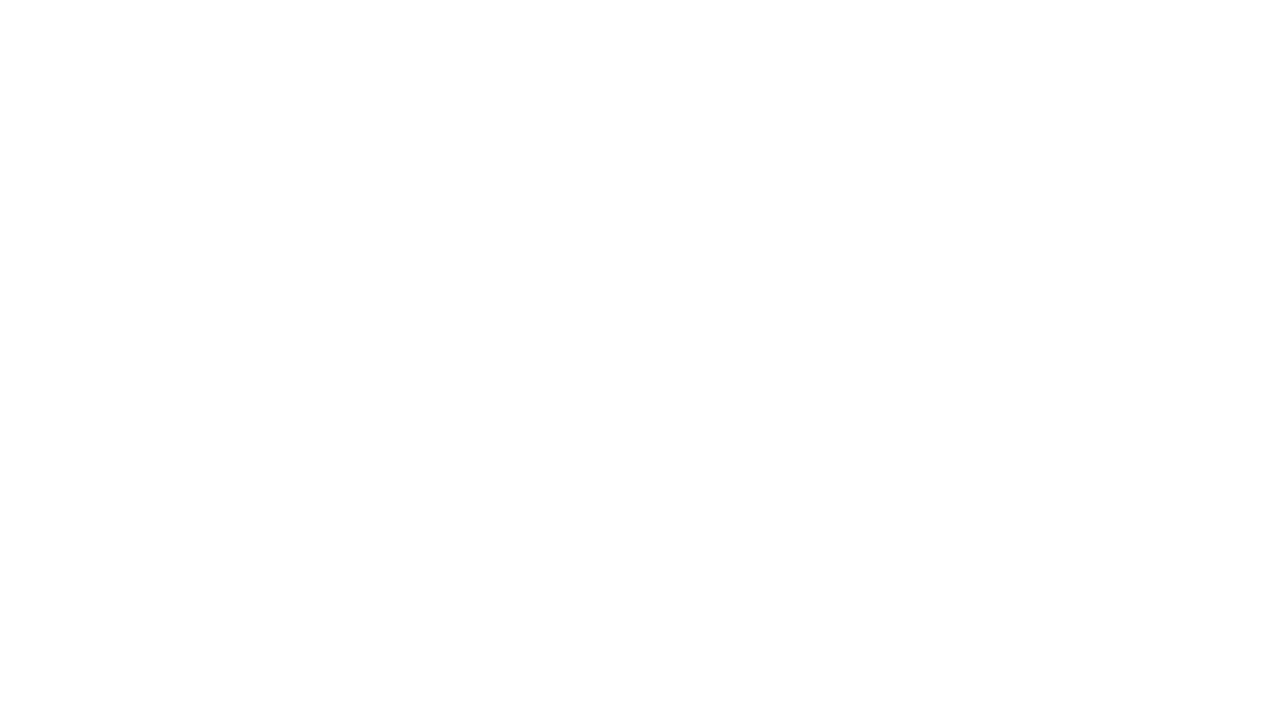
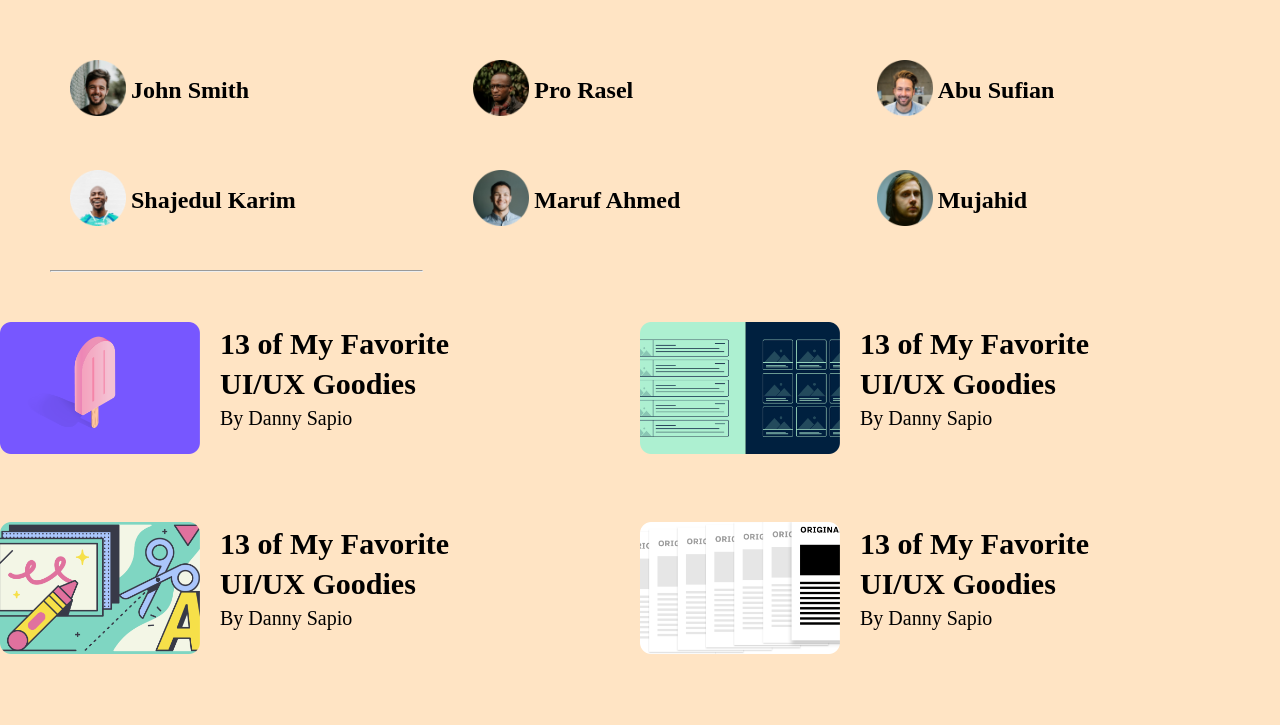
Before and after one commit to MdArefineAhamedJoy/leader-bord-css3, a plain HTML site: page index.html in a window 1280 px wide. Drawn offline with Linux system fonts and the light colour scheme.

Commit message:
player section

```diff
--- a/index.html
+++ b/index.html
@@ -5,8 +5,105 @@
     <meta http-equiv="X-UA-Compatible" content="IE=edge">
     <meta name="viewport" content="width=device-width, initial-scale=1.0">
     <title>Responsive Ledar Bord</title>
+    <!-- style concet  -->
+    <link rel="stylesheet" href="style.css">
 </head>
 <body>
+    <main>
+        <section class="player-container">
+            <div class="players">
+                <div class="player-img">
+                    <img src="./images/players/player-1.png" alt="">
+                </div>
+                <div class="player-contend">
+                    <h2>John Smith</h2>
+                </div>
+            </div>
+            <div class="players">
+                <div class="player-img">
+                    <img src="./images/players/player-2.png" alt="">
+                </div>
+                <div class="player-contend">
+                    <h2>Pro Rasel</h2>
+                </div>
+            </div>
+            <div class="players">
+                <div class="player-img">
+                    <img src="./images/players/player-3.png" alt="">
+                </div>
+                <div class="player-contend">
+                    <h2>Abu Sufian</h2>
+                </div>
+            </div>
+            <div class="players">
+                <div class="player-img">
+                    <img src="./images/players/player-4.png" alt="">
+                </div>
+                <div class="player-contend">
+                    <h2>Shajedul Karim</h2>
+                </div>
+            </div>
+            <div class="players">
+                <div class="player-img">
+                    <img src="./images/players/player-5.png" alt="">
+                </div>
+                <div class="player-contend">
+                    <h2>Maruf Ahmed</h2>
+                </div>
+            </div>
+            <div class="players">
+                <div class="player-img">
+                    <img src="./images/players/player-6.png" alt="">
+                </div>
+                <div class="player-contend">
+                    <h2>Mujahid</h2>
+                </div>
+            </div>
+            <hr>
+        </section>
 
+        <section class="blog-container">
+            <div class="blogses">
+                <div class="blog-img">
+                    <img src="/images/blogs/blog-1.png" alt="">
+                </div>
+                <div class="blog-conted">
+                    <h2>13 of My Favorite</h2>
+                    <h2>UI/UX Goodies</h2>
+                    <p>By <span>Danny Sapio</span> </p>
+                </div>
+            </div>
+            <div class="blogses">
+                <div class="blog-img">
+                    <img src="/images/blogs/blog-2.png" alt="">
+                </div>
+                <div class="blog-conted">
+                    <h2>13 of My Favorite</h2>
+                    <h2>UI/UX Goodies</h2>
+                    <p>By <span>Danny Sapio</span> </p>
+                </div>
+            </div>
+            <div class="blogses">
+                <div class="blog-img">
+                    <img src="/images/blogs/blog-3.png" alt="">
+                </div>
+                <div class="blog-conted">
+                    <h2>13 of My Favorite</h2>
+                    <h2>UI/UX Goodies</h2>
+                    <p>By <span>Danny Sapio</span> </p>
+                </div>
+            </div>
+            <div class="blogses">
+                <div class="blog-img">
+                    <img src="/images/blogs/blog-4.png" alt="">
+                </div>
+                <div class="blog-conted">
+                    <h2>13 of My Favorite</h2>
+                    <h2>UI/UX Goodies</h2>
+                    <p>By <span>Danny Sapio</span> </p>
+                </div>
+            </div>
+        </section>
+    </main>
 </body>
 </html>
--- a/style.css
+++ b/style.css
@@ -0,0 +1,71 @@
+* {
+  margin: 0;
+  padding: 0;
+  box-sizing: border-box;
+  background-color: bisque;
+}
+/*       player style section    */
+.player-container {
+  display: grid;
+  grid-template-columns: repeat(3, 1fr);
+  gap: 30px;
+  justify-content: space-around;
+  margin: 50px;
+}
+
+.player-img img {
+  width: 56px;
+  height: 56px;
+}
+.players {
+  display: flex;
+  align-items: center;
+  padding: 10px 20px;
+  gap: 5px;
+}
+
+/*      blog style section     */
+.blog-container {
+  display: grid;
+  grid-template-columns: repeat(2, 1fr);
+}
+.blog-img  {
+  width: 200px;
+  height: 200px;
+}
+.blog-img img{
+  width: 100%;
+}
+.blogses{
+    display: flex;
+    gap: 20px;
+}
+.blog-conted{
+    font-weight: 500;
+    font-size: 20px;
+    padding: 5px 0;
+}
+.blog-conted h2{
+    padding-bottom: 6px;
+}
+
+
+
+
+
+
+
+@media screen and (max-width: 576px) {
+  .player-container {
+    grid-template-columns: repeat(1, 1fr);
+    margin: 10px;
+  }
+  .players {
+    flex-direction: column;
+  }
+}
+@media screen and (min-width: 577px) and (max-width: 990px) {
+  .player-container {
+    grid-template-columns: repeat(2, 1fr);
+  }
+}
```
